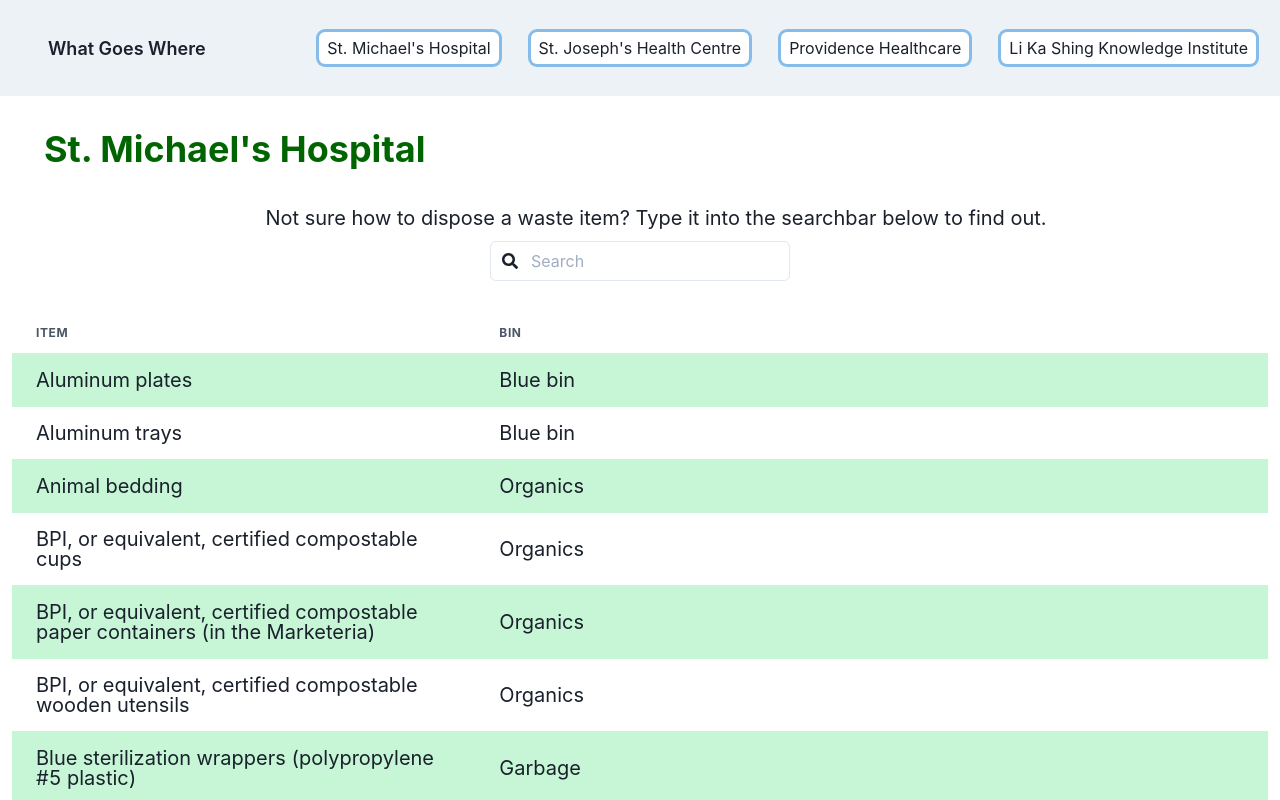
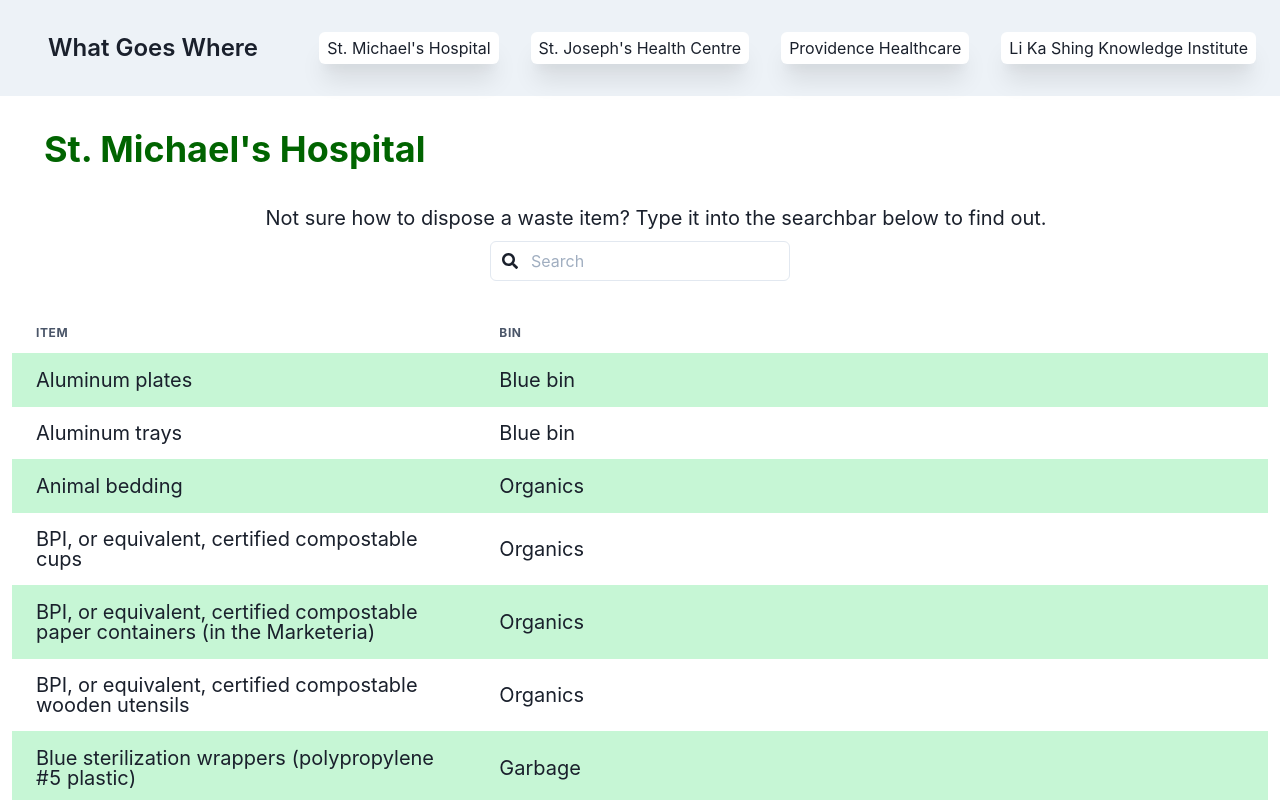
Before and after one commit to dkurukula/whatgoeswhere, a React (Create React App) app: page / in a window 1280 px wide. Shown: the top 800 px of the page. Built offline with nearby package versions, Linux system fonts and the light colour scheme.

Commit message:
UI updates, title, buttons

```diff
--- a/src/App.tsx
+++ b/src/App.tsx
@@ -91,7 +91,7 @@
       px={2}
       py={1}
       rounded={'md'}
-      boxShadow="outline"
+      boxShadow="xl"
       bg="white"
       _hover={{
         textDecoration: 'none',
@@ -116,7 +116,7 @@
               display={{ md: 'none' }}
               onClick={isOpen ? onClose : onOpen}
             />
-              <Box m={6} fontWeight="semibold" fontSize="lg">What Goes Where</Box>
+              <Box m={6} fontWeight="semibold" fontSize="2xl">What Goes Where</Box>
             <HStack spacing={8} alignItems={'center'}>
               <HStack
                 as={'nav'}
```
